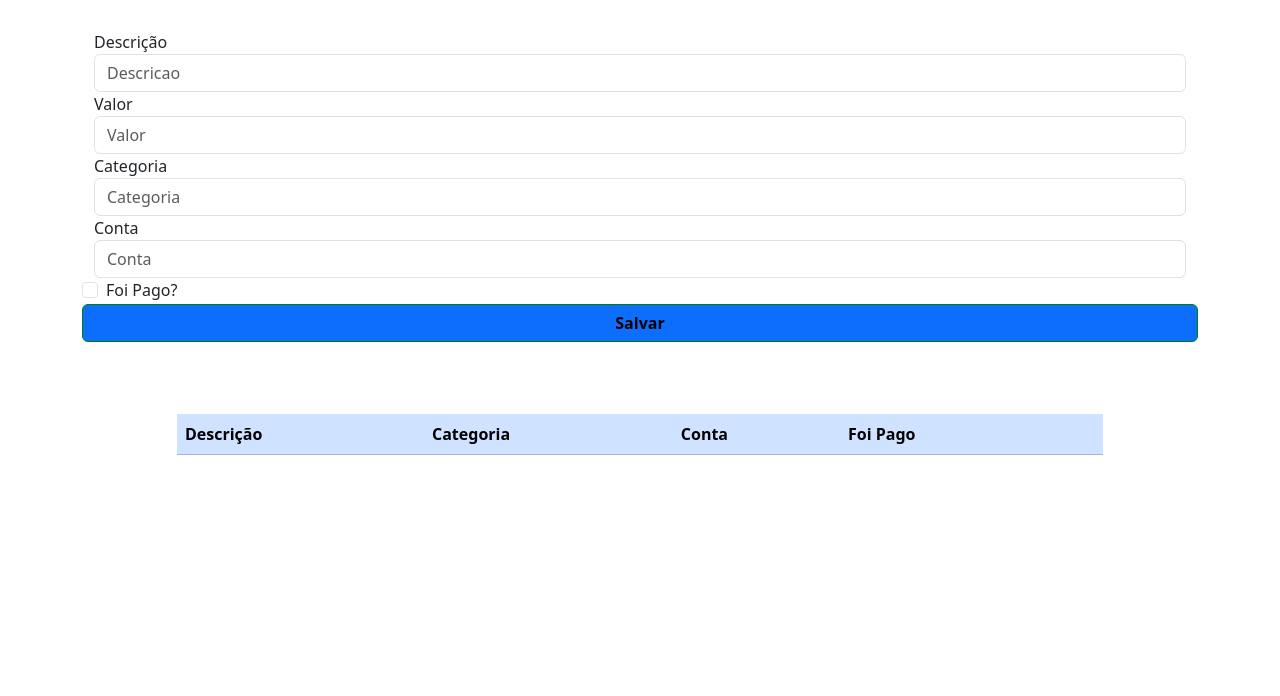
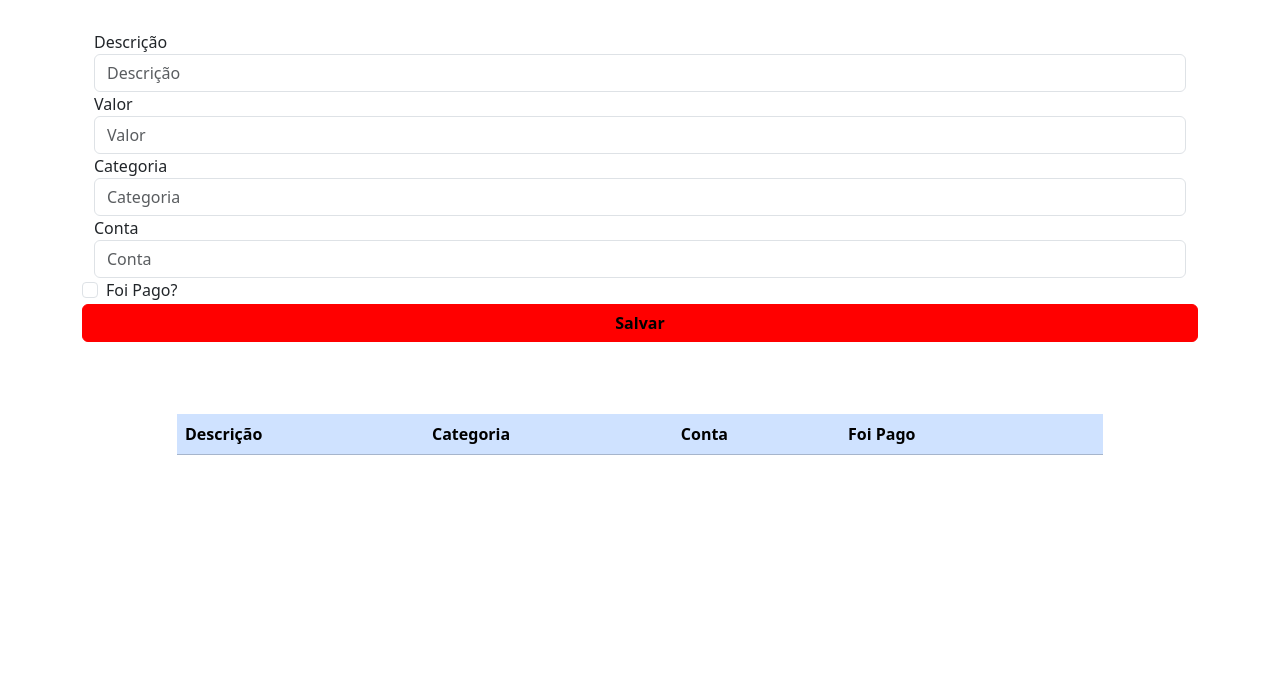
Before and after one commit to ICEI-PUC-Minas-PMGCC-TI/ti-1-ppl-cc-m-20242-ti-1-ppl-cc-m-20242-ti1-template, a website: page codigo/public/Lançamento/Receitas.html in a window 1280 px wide. Shown: the part 104-800 px from the top of the page. Drawn offline with nearby package versions, Linux system fonts and the light colour scheme.

Commit message:
Update and rename receitas.html to Receitas.html

```diff
--- a/codigo/public/Lançamento/receitas.html
+++ b/codigo/public/Lançamento/Receitas.html
@@ -5,7 +5,7 @@
     <meta charset="UTF-8">
     <meta name="viewport" content="width=device-width, initial-scale=1.0">
     <link href="https://cdn.jsdelivr.net/npm/bootstrap@5.3.3/dist/css/bootstrap.min.css" rel="stylesheet" integrity="sha384-QWTKZyjpPEjISv5WaRU9OFeRpok6YctnYmDr5pNlyT2bRjXh0JMhjY6hW+ALEwIH" crossorigin="anonymous">
-    <link rel="stylesheet" href="style.css">
+    <link rel="stylesheet" href="style1.css">
     <title>Receitas</title>
 </head>
 
@@ -21,7 +21,7 @@
 
                 <div class="form-group">
                     <label for="inputDescrição" class="from-label">Descrição</label>
-                    <input type="text" class="form-control" id="exampleInputDescricao" placeholder="Descricao">
+                    <input type="text" class="form-control" id="exampleInputDescricao" placeholder="Descrição">
                 </div>
                 <div class="form-group">
                     <label for="InputValor" class="from-label">Valor</label>
```
